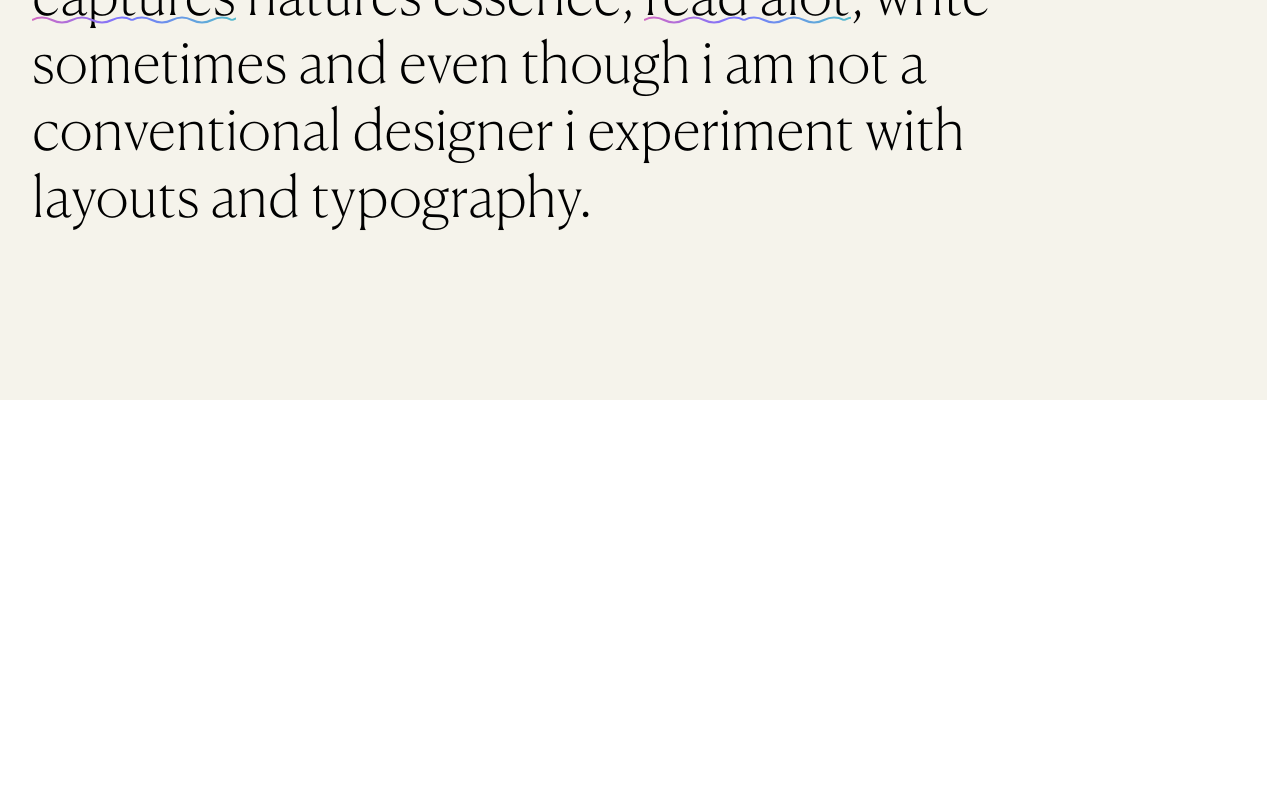
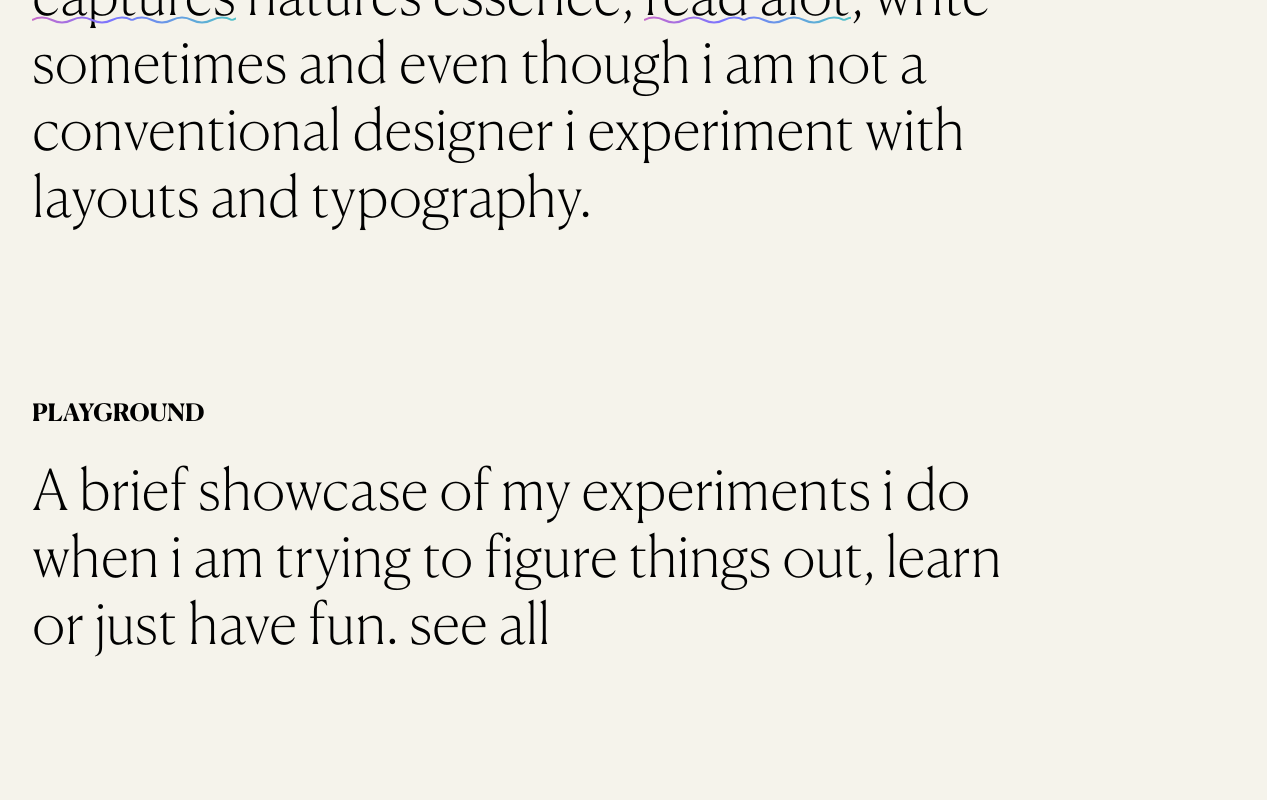
Before and after one commit to tariqyunusa/tariq, a Next.js app: page / in a window 1280 px wide. Shown: the part 2000-2800 px from the top of the page. Before the commit the page ends 2400 px from the top, so only its background shows below. Built offline with nearby package versions, Linux system fonts and the light colour scheme.

Commit message:
added playground layout

```diff
--- /dev/null
+++ b/app/Play.jsx
@@ -0,0 +1,12 @@
+import styles from './styles/Play.module.css'
+export default function Play() {
+    return(
+        <section className={styles.play}>
+        <div className={styles.play__wrapper}>
+            <h1 className={styles.play__text_header}>Playground</h1>
+            <h1 className={styles.play__text__paragraph}>A brief showcase of my experiments i do when i am trying to figure things out, learn or just have fun. see all </h1>
+        </div>
+
+        </section>
+    )
+}
--- a/app/page.js
+++ b/app/page.js
@@ -4,6 +4,7 @@ import styles from "./page.module.css";
 import Popup from "./components/Popup";
 import Projects from "./Projects";
 import About from "./About";
+import Play from "./Play";
 
 export default function Home() {
   const [activePopup, setActivePopup] = useState(null);
@@ -49,6 +50,7 @@ export default function Home() {
       </section>
       <Projects />
       <About />
+      <Play />
     </>
   );
 }
--- /dev/null
+++ b/app/styles/Play.module.css
@@ -0,0 +1,37 @@
+@font-face{
+    font-family: "Canela";
+    src: url('/fonts/CanelaDeck-Bold-Trial.otf');
+    font-weight: 500;
+    font-style: normal;
+}
+@font-face{
+    font-family: "Canela";
+    src: url('/fonts/CanelaDeck-Thin-Trial.otf');
+    font-weight: 100;
+    font-style: normal;
+}
+.play{
+    width: 99vw;
+    height: 100vh;
+    background-color: #F5F3EB;
+    padding-inline: 2rem;
+    display: flex;
+    flex-direction: column;
+}
+.play__wrapper{
+    display: flex;
+    flex-direction: column;
+    gap: 2rem;
+}
+.play__text_header{
+    font-family: "Canela", sans-serif;
+    font-weight: 500;
+    text-transform: uppercase;
+}
+.play__text__paragraph{
+    font-family: "Canela", serif;
+    font-weight: 100;
+    font-size: clamp(1rem, 5vw, 3.5rem);
+    line-height: 1.2em;
+    max-width: 1024px;
+}
```
